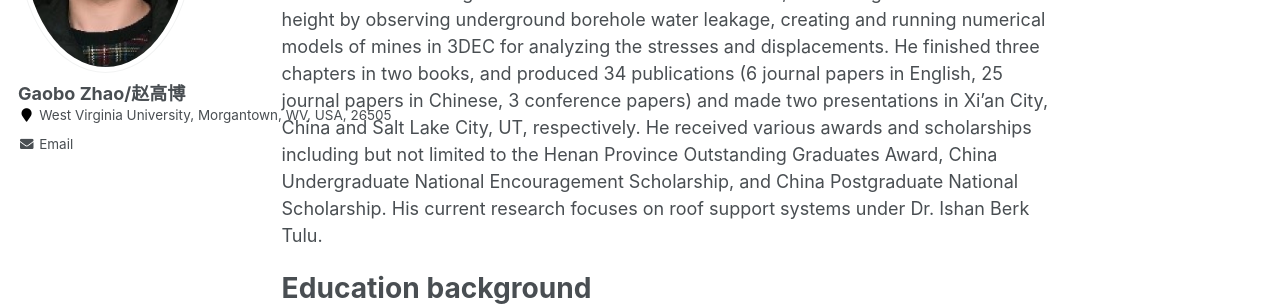
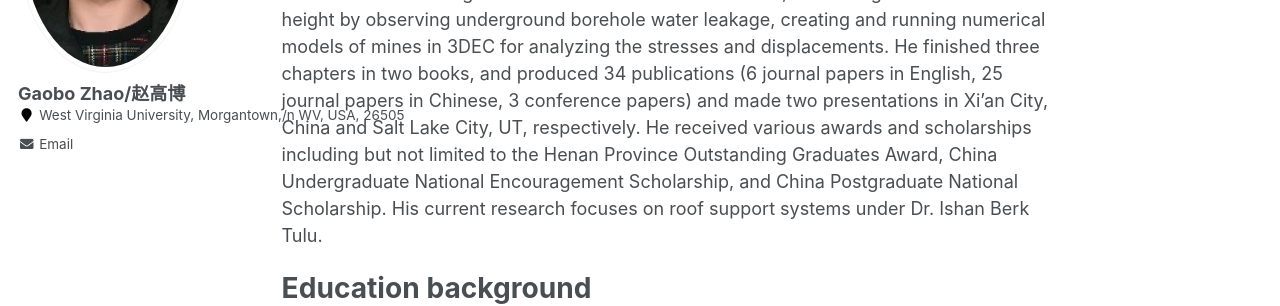
Before and after one commit to ShoulingMeng/ShoulingMeng.github.io, a Jekyll site: the page built from _pages/about.md, in a window 1280 px wide. Shown: the part 301-607 px from the top of the page. Built offline with Jekyll 4.4.1, drawn with Linux system fonts in a browser that asks for light colours.

```diff
--- a/_config.yml
+++ b/_config.yml
@@ -83,7 +83,7 @@ author:
   name             : "Gaobo Zhao/赵高博"
   avatar           : "bio-photo.jpeg"
   bio              : #"   签名!"
-  location         : "West Virginia University, Morgantown, WV, USA, 26505"
+  location         : "West Virginia University, Morgantown,/n WV, USA, 26505"
   employer         :
   pubmed           : #"https://www.ncbi.nlm.nih.gov/pubmed/?term=john+snow"
   googlescholar    : #"http://yourfullgooglescholarurl.com"
```
